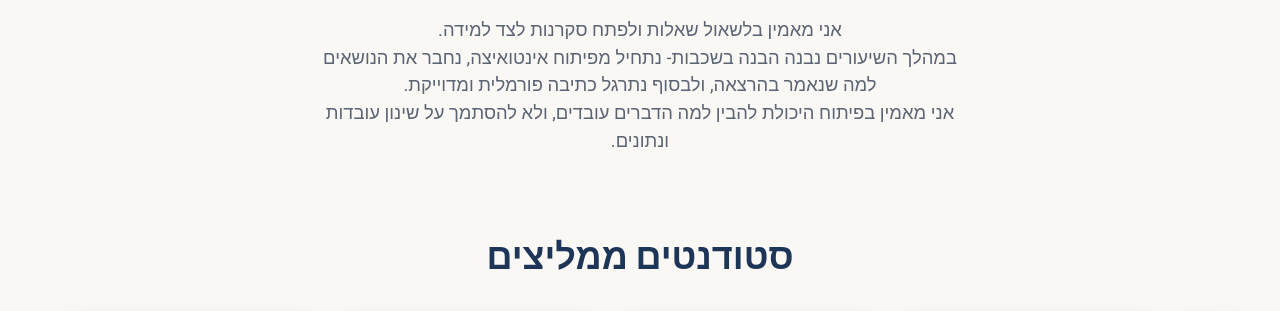
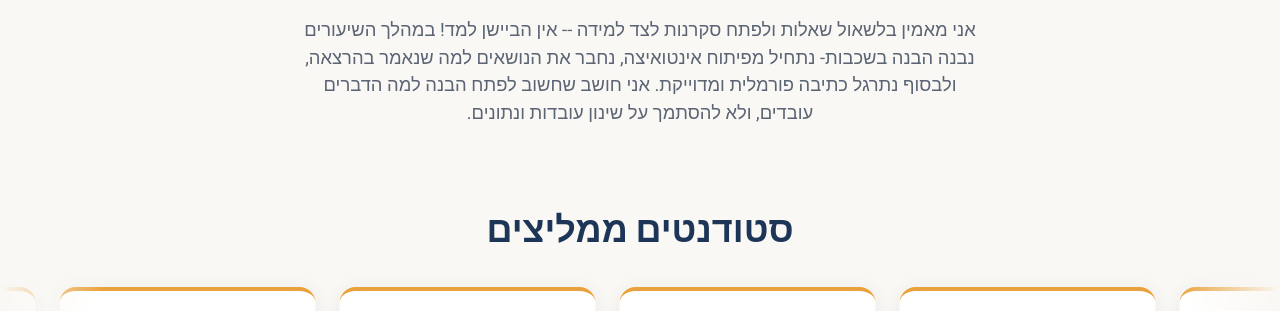
Before and after one commit to Bipbop11/Ohad-website-Letsgoooo, a website built with Vite: page index.html in a window 1280 px wide. Shown: the part 691-1002 px from the top of the page. Built offline with nearby package versions, Linux system fonts and the light colour scheme.

Commit message:
improved formatting of vision part 1.1

```diff
--- a/index.html
+++ b/index.html
@@ -44,14 +44,13 @@
       <section class="vision container">
         <h2>החזון שלי</h2>
         <p>
-            אני מאמין בלשאול שאלות ולפתח סקרנות לצד למידה.
-            <br/>
+            אני מאמין בלשאול שאלות ולפתח סקרנות לצד למידה -- אין הביישן למד!
             במהלך השיעורים נבנה הבנה בשכבות- נתחיל מפיתוח
             אינטואיצה, נחבר את הנושאים למה שנאמר בהרצאה,
             ולבסוף נתרגל כתיבה פורמלית ומדוייקת.
-            <br/>
-            אני מאמין בפיתוח היכולת להבין למה הדברים
+            אני חושב שחשוב לפתח הבנה למה הדברים
             עובדים, ולא להסתמך על שינון עובדות ונתונים.
+
         </p>
       </section>
 
```
